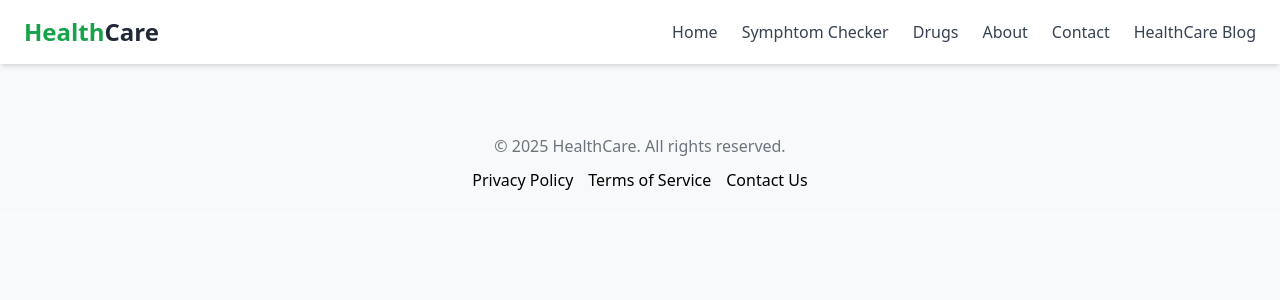
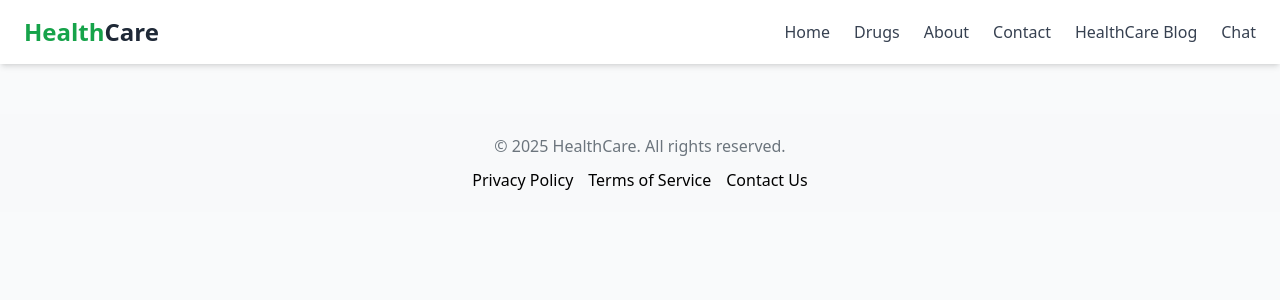
Before and after one commit to dev-azimjon-tech/health-, a Flask app: template templates/base.html in a window 1280 px wide. Shown: the top 300 px of the page. Run offline with Flask 3, Linux system fonts and the light colour scheme; the template is opened without the code that fills it, so the values that code supplies are empty; some libraries are stand-ins or nearby versions.

Commit message:
feat: add minimal AI chat demo with mock endpoint and update navigation

```diff
--- a/app.py
+++ b/app.py
@@ -1,4 +1,4 @@
-from flask import Flask, render_template
+from flask import Flask, render_template, request, jsonify
 
 app = Flask(__name__)
 
@@ -8,8 +8,30 @@ def home():
    return render_template("home.html")
 
 
-@app.route("/symp_checker")
-def symp_checker():
-   return render_template("symp_checker.html")
+
+
+@app.route("/chat")
+def chat():
+   """Render a minimal AI chat UI (frontend only)."""
+   return render_template("chat.html")
+
+
+@app.route("/api/chat", methods=["POST"])
+def api_chat():
+   """A minimal mock AI endpoint that returns a JSON reply.
+
+   This is intentionally simple and local-only. Replace with a real AI
+   service integration when ready (use environment variables for keys).
+   """
+   data = request.get_json(silent=True) or {}
+   message = (data.get("message") or "").strip()
+
+   if not message:
+      reply = "Please send a message."
+   else:
+      #TODO: Mock messages without using AI for common requests like: Backacke,sour throught.
+      reply = f"AI (demo): I received your message: \"{message}\".\nThis is a mock response for development."
+
+   return jsonify({"reply": reply})
 if __name__ == "__main__":
     app.run(debug=True)
--- a/templates/base.html
+++ b/templates/base.html
@@ -15,11 +15,11 @@
 
     <ul class="flex space-x-6 text-gray-700 font-medium">
       <li><a href="{{ url_for('home') }}" class="hover:text-green-600">Home</a></li>
-      <li><a href="{{ url_for('symp_checker') }}" class="hover:text-green-600">Symphtom Checker</a></li>
       <li><a href="#" class="hover:text-green-600">Drugs</a></li>
       <li><a href="#" class="hover:text-green-600">About</a></li>
-      <li><a href="#" class="hover:text-green-600">Contact</a></li>
-      <li><a href="#" class="hover:text-green-600">HealthCare Blog</a></li>
+  <li><a href="#" class="hover:text-green-600">Contact</a></li>
+  <li><a href="#" class="hover:text-green-600">HealthCare Blog</a></li>
+  <li><a href="{{ url_for('chat') }}" class="hover:text-green-600">Chat</a></li>
         </ul>
       </nav>
 
--- a/templates/home.html
+++ b/templates/home.html
@@ -5,7 +5,7 @@
         <h1>Health+ The AI Symphtom Checker</h1>
         <p>Lorem ipsum dolor sit amet consectetur, adipisicing elit. In adipisci voluptatem voluptate. Ipsam quidem exercitationem sapiente sequi, laborum aperiam ex tempora? Modi amet autem aperiam quam, reprehenderit rerum voluptates similique.</p>
         <br>
-        <a href="{{ url_for('symp_checker') }}" class="btn-chek-main">Check Symptoms</a>
+        <a href="{{ url_for('chat') }}" class="btn-chek-main">Check Symptoms</a>
     </div>
 
     <div class="main-img-div">
```
Also changed, not shown: templates/chat.html (added, +50 -0 lines), README.md.
